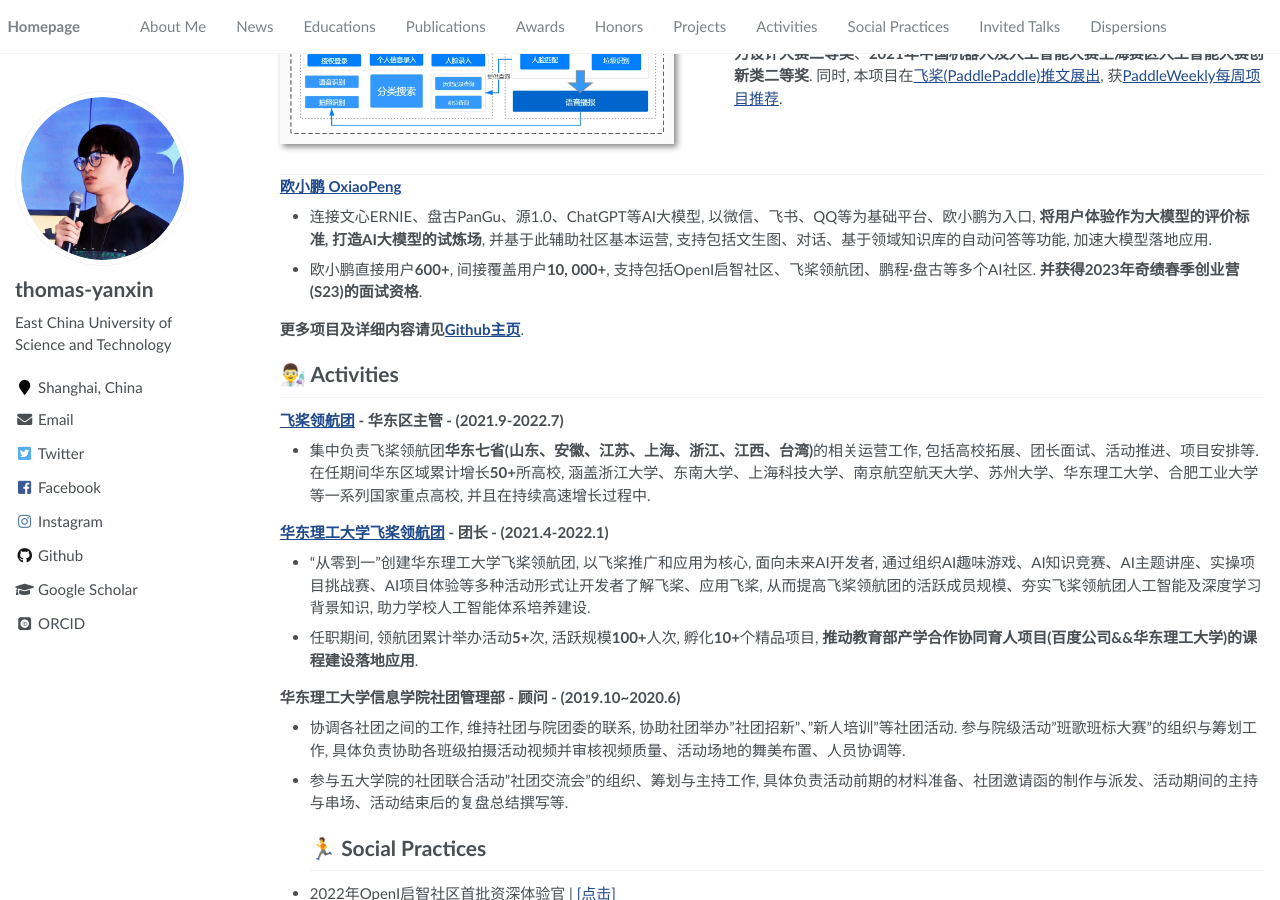
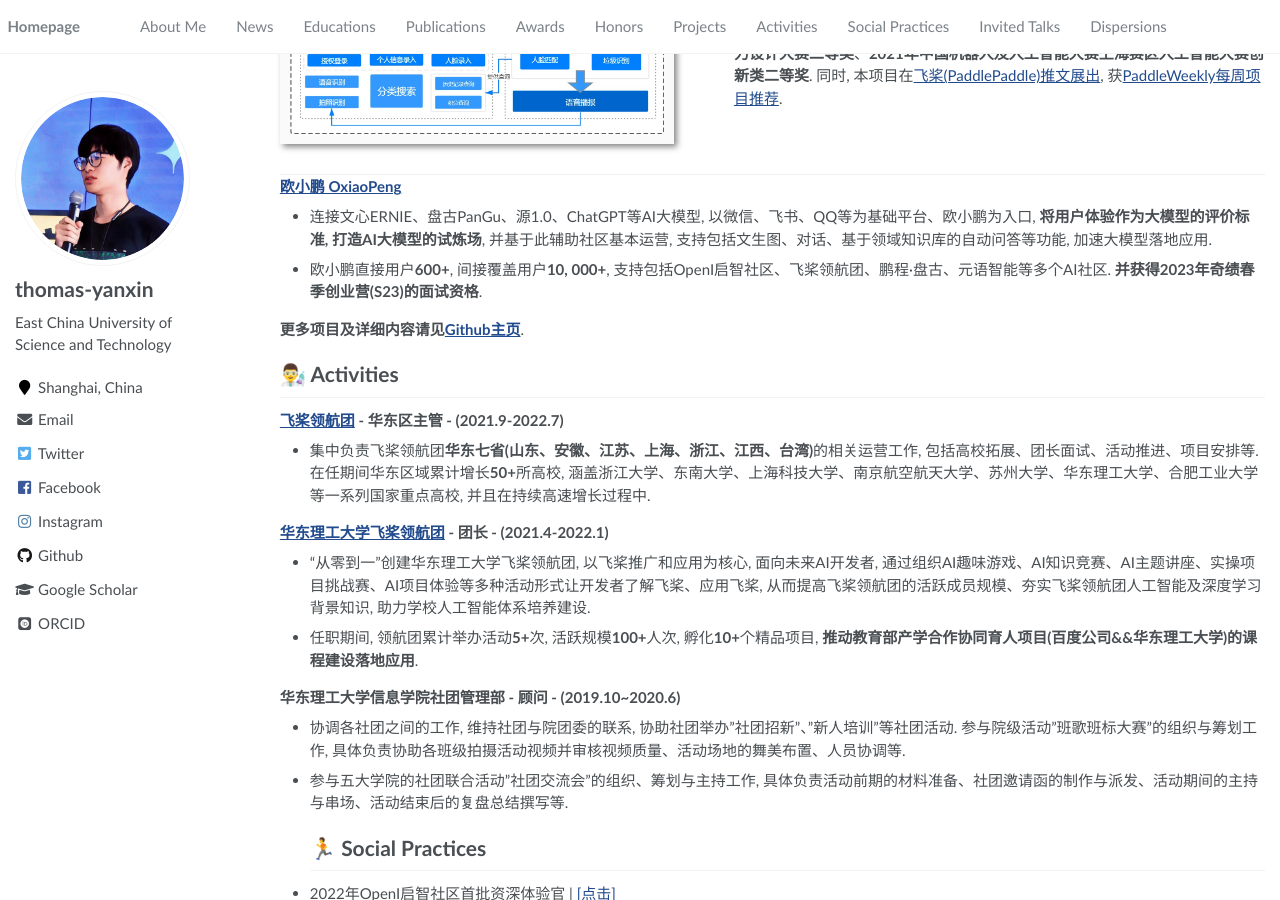
Before and after one commit to thomas-yanxin/thomas-yanxin.github.io, a Jekyll site: the page built from _pages/about.md, in a window 1280 px wide and 900 px high, scrolled down 2614 px. Built offline with Jekyll 4.4.1, drawn with Linux system fonts in a browser that asks for light colours; some web fonts are replaced.

Commit message:
Update about.md

```diff
--- a/_pages/about.md
+++ b/_pages/about.md
@@ -144,7 +144,7 @@
 
 **[欧小鹏 OxiaoPeng](https://github.com/thomas-yanxin/OXiaoPeng)**
 * 连接文心ERNIE、盘古PanGu、源1.0、ChatGPT等AI大模型, 以微信、飞书、QQ等为基础平台、欧小鹏为入口, **将用户体验作为大模型的评价标准, 打造AI大模型的试炼场**, 并基于此辅助社区基本运营, 支持包括文生图、对话、基于领域知识库的自动问答等功能, 加速大模型落地应用.
-* 欧小鹏直接用户**600+**, 间接覆盖用户**10, 000+**, 支持包括OpenI启智社区、飞桨领航团、鹏程·盘古等多个AI社区. **并获得2023年奇绩春季创业营(S23)的面试资格**.
+* 欧小鹏直接用户**600+**, 间接覆盖用户**10, 000+**, 支持包括OpenI启智社区、飞桨领航团、鹏程·盘古、元语智能等多个AI社区. **并获得2023年奇绩春季创业营(S23)的面试资格**.
 
 **更多项目及详细内容请见[Github主页](https://github.com/thomas-yanxin)**.
 
```
